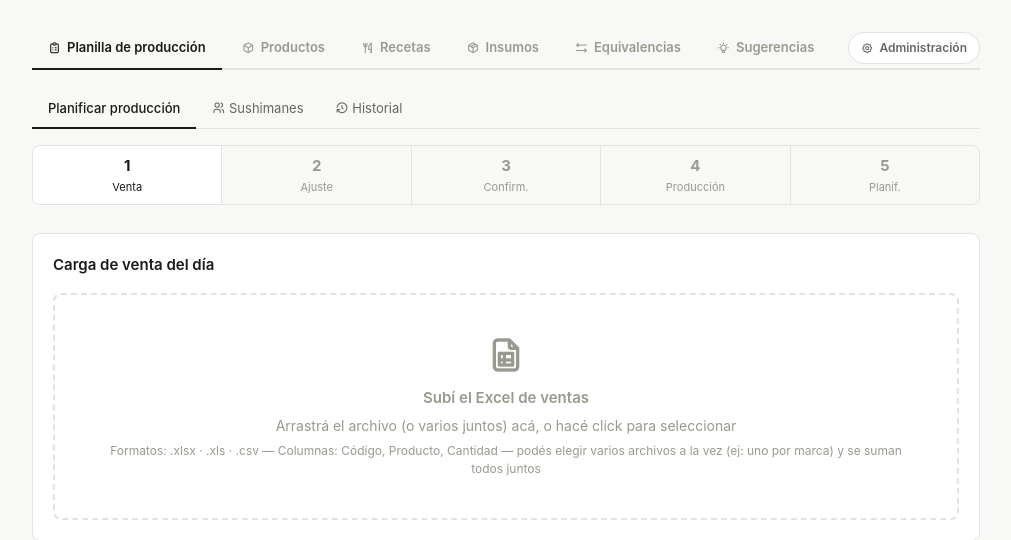
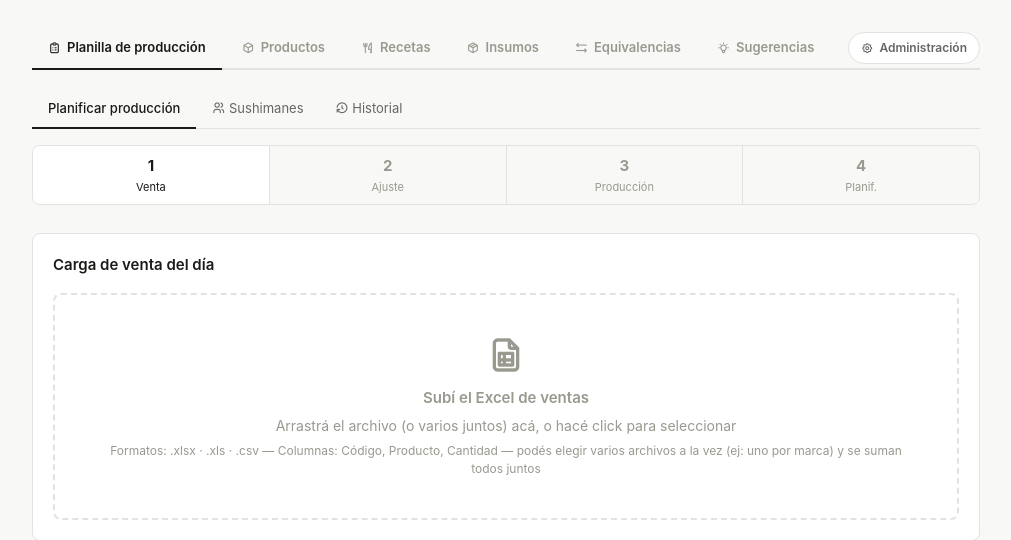
Before and after one commit to sebastians-hash/sushi-produccion, a Flask app: page / in a window 1280 px wide. Shown: the part 93-633 px from the top of the page, without its empty margins (134-1145 px from the left). Run offline with Flask 3, Linux system fonts and the light colour scheme; the visitor is signed in with stand-in values (Sample User, id 1); data that the repository does not hold is empty; parts of the project's set-up code (start-up, migrations or seed data) failed here and were passed over; some libraries are stand-ins or nearby versions.

Commit message:
Update index.html

```diff
--- a/templates/index.html
+++ b/templates/index.html
@@ -220,9 +220,8 @@ input[type=range]{width:100%;accent-color:var(--text)}
   <div class="steps">
     <div class="step active" id="si1"><span class="step-n">1</span>Venta</div>
     <div class="step" id="si2"><span class="step-n">2</span>Ajuste</div>
-    <div class="step" id="si3"><span class="step-n">3</span>Confirm.</div>
-    <div class="step" id="si4"><span class="step-n">4</span>Producción</div>
-    <div class="step" id="si5"><span class="step-n">5</span>Planif.</div>
+    <div class="step" id="si4"><span class="step-n">3</span>Producción</div>
+    <div class="step" id="si5"><span class="step-n">4</span>Planif.</div>
   </div>
 
   <!-- ── STEP 1 ── -->
@@ -279,26 +278,17 @@ input[type=range]{width:100%;accent-color:var(--text)}
     </div>
     <div class="flex-end">
       <button class="btn" onclick="goStep(1)"><i class="ti ti-arrow-left"></i> Atrás</button>
-      <button class="btn btn-primary" onclick="doConfirm()" id="btnConfirm">Ver resumen <i class="ti ti-arrow-right"></i></button>
+      <button class="btn btn-primary" onclick="doConfirm()" id="btnConfirm">Calcular producción <i class="ti ti-arrow-right"></i></button>
     </div>
   </div>
 
   <!-- ── STEP 3 ── -->
-  <div id="s3" class="hidden">
+  <!-- ── STEP 4 ── -->
+  <div id="s4" class="hidden">
     <div class="card">
       <div class="card-title">Resumen de producción</div>
       <div class="metrics" id="sumMetrics"></div>
-      <div class="sec"><i class="ti ti-list"></i> Rollos a producir</div>
-      <div id="sumRolls"></div>
-    </div>
-    <div class="flex-end">
-      <button class="btn" onclick="goStep(2)"><i class="ti ti-arrow-left"></i> Ajustar</button>
-      <button class="btn btn-primary" onclick="goStep(4)">Avanzar a producción <i class="ti ti-arrow-right"></i></button>
-    </div>
-  </div>
-
-  <!-- ── STEP 4 ── -->
-  <div id="s4" class="hidden">
+    </div>
     <div class="tabs hidden" id="vistaProdSwitch" style="margin-bottom:1rem">
       <div class="tab vista-prod-tab active" id="vistaProd_separado" onclick="setVistaProduccion('separado')"><span style="display:inline-block;width:8px;height:8px;border-radius:50%;background:var(--purple);margin-right:5px"></span>Separado</div>
       <div class="tab vista-prod-tab" id="vistaProd_junto" onclick="setVistaProduccion('junto')">Todo junto (100%)</div>
@@ -327,8 +317,8 @@ input[type=range]{width:100%;accent-color:var(--text)}
       <div id="remainingCombosTbl"></div>
     </div>
     <div class="flex-end">
-      <button class="btn" onclick="goStep(3)"><i class="ti ti-arrow-left"></i> Atrás</button>
-      <button class="btn btn-primary" onclick="goStep(5)">Planificar <i class="ti ti-arrow-right"></i></button>
+      <button class="btn" onclick="goStep(2)"><i class="ti ti-arrow-left"></i> Atrás</button>
+      <button class="btn btn-primary" onclick="goStep(4)">Planificar <i class="ti ti-arrow-right"></i></button>
     </div>
   </div>
 
@@ -434,7 +424,7 @@ input[type=range]{width:100%;accent-color:var(--text)}
       </div>
     </div>
     <div class="flex-end">
-      <button class="btn" onclick="goStep(4)"><i class="ti ti-arrow-left"></i> Atrás</button>
+      <button class="btn" onclick="goStep(3)"><i class="ti ti-arrow-left"></i> Atrás</button>
     </div>
   </div>
 
@@ -994,20 +984,22 @@ function visibleParaLocalActual(itemMarcas) {
   return itemMarcas.some(m => local.marcas.includes(m));
 }
 
+const STEP_DIV_IDS = [1, 2, 4, 5]; // paso lógico (1..4) -> sufijo real del div/indicador (se salta el 3, que ya no existe)
 function goStep(n) {
-  if(n>1&&n<6&&!ST.sales.length) return;
+  if(n>1&&n<5&&!ST.sales.length) return;
   ST.prevStep=ST.step; ST.step=n;
-  for(let i=1;i<=5;i++){
-    document.getElementById('s'+i).classList.toggle('hidden',i!==n);
-    const si=document.getElementById('si'+i);
-    if(!si) continue;
-    si.className='step'+(i===n?' active':i<n?' done nav':'');
-    if(i<n) si.onclick=()=>goStep(i);
+  STEP_DIV_IDS.forEach((divId, idx)=>{
+    const logicalN = idx+1;
+    document.getElementById('s'+divId).classList.toggle('hidden', logicalN!==n);
+    const si=document.getElementById('si'+divId);
+    if(!si) return;
+    si.className='step'+(logicalN===n?' active':logicalN<n?' done nav':'');
+    if(logicalN<n) si.onclick=()=>goStep(logicalN);
     else si.onclick=null;
-  }
+  });
   if(n===2) renderSales();
-  if(n===4) renderProduction();
-  if(n===5) {
+  if(n===3) renderProduction();
+  if(n===4) {
     renderSmList();
     const fechaInput = document.getElementById('planillaFecha');
     if (fechaInput && !fechaInput.value) fechaInput.value = new Date().toISOString().split('T')[0];
@@ -1333,14 +1325,10 @@ async function doConfirm() {
       <div class="metric"><div class="metric-lbl">Rollos totales</div><div class="metric-val">${totR}</div></div>
       <div class="metric"><div class="metric-lbl">Tiempo estimado de producción</div><div class="metric-val">${tiempoEstimado} hs</div></div>
       <div class="metric"><div class="metric-lbl">% producción</div><div class="metric-val">${gPct}%</div></div>`;
-    let h='<table><thead><tr><th>Roll</th><th style="text-align:right">Rollos</th><th style="text-align:right">Piezas</th></tr></thead><tbody>';
-    ST.production.forEach(r=>h+=`<tr><td>${r.name}</td><td style="text-align:right">${r.qty}</td><td style="text-align:right">${r.piezas}</td></tr>`);
-    h+='</tbody></table>';
-    document.getElementById('sumRolls').innerHTML=h;
     guardarProgresoPlanilla('borrador');
     goStep(3);
   } catch(e){ alert('Error al calcular: ' + e.message); }
-  finally{ btn.innerHTML='Ver resumen <i class="ti ti-arrow-right"></i>'; btn.disabled=false; }
+  finally{ btn.innerHTML='Calcular producción <i class="ti ti-arrow-right"></i>'; btn.disabled=false; }
 }
 
 // ═══════════════════════════════════════════════════════
@@ -2274,10 +2262,13 @@ async function abrirPlanilla(id) {
   const flowTab = [...document.querySelectorAll('#mainProduccion > .tabs .tab')].find(t=>t.textContent.includes('Planificar'));
   showProdSubTab('flow', flowTab);
 
-  const targetStep = d.step && d.step >= 2 ? d.step : 2;
+  // Ojo: si esta planilla se guardó con la numeración de pasos anterior (antes de
+  // sacar el paso de "Confirmación"), el valor guardado podría ser 1 más alto de
+  // lo esperado — lo topamos al máximo actual para no romper la navegación.
+  const targetStep = Math.min(d.step && d.step >= 2 ? d.step : 2, 4);
   goStep(targetStep);
   if (targetStep >= 3) renderSales();
-  if (targetStep >= 4) renderProduction();
+  if (targetStep >= 3) renderProduction();
   if (ST.schedule) { renderScheduleDisplay(); document.getElementById('schedRes').classList.remove('hidden'); }
   showStatus('success', `Planilla del ${p.fecha} abierta — podés seguir editándola.`);
 }
```
